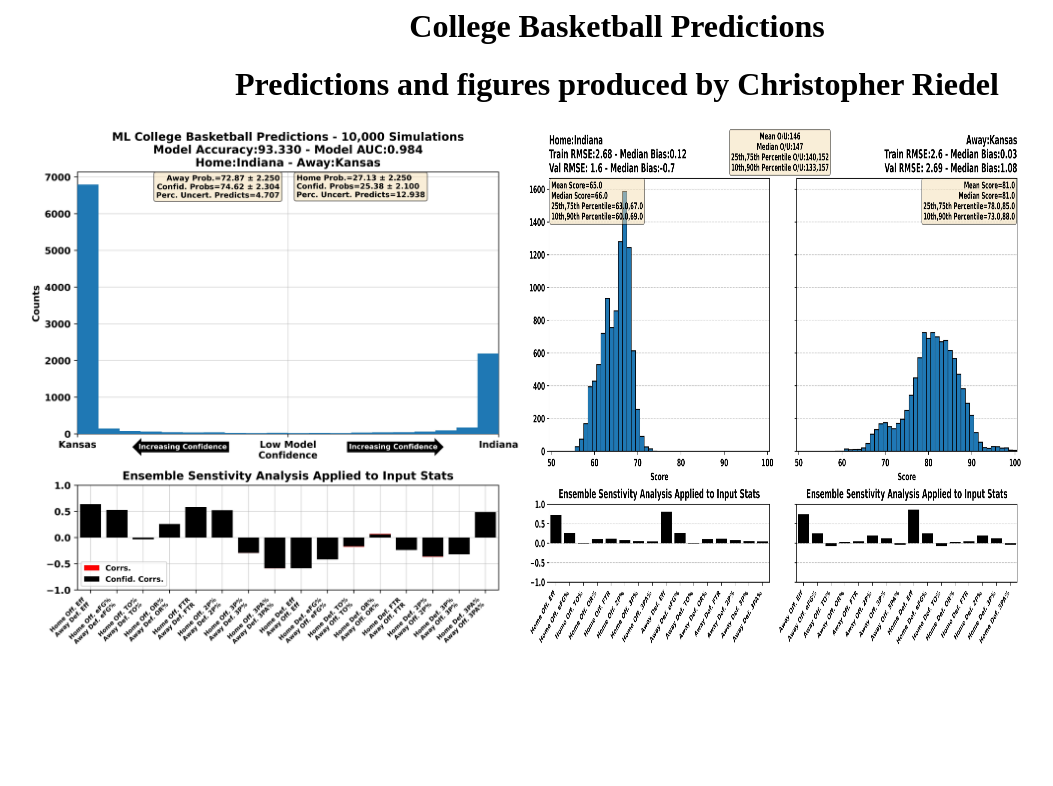
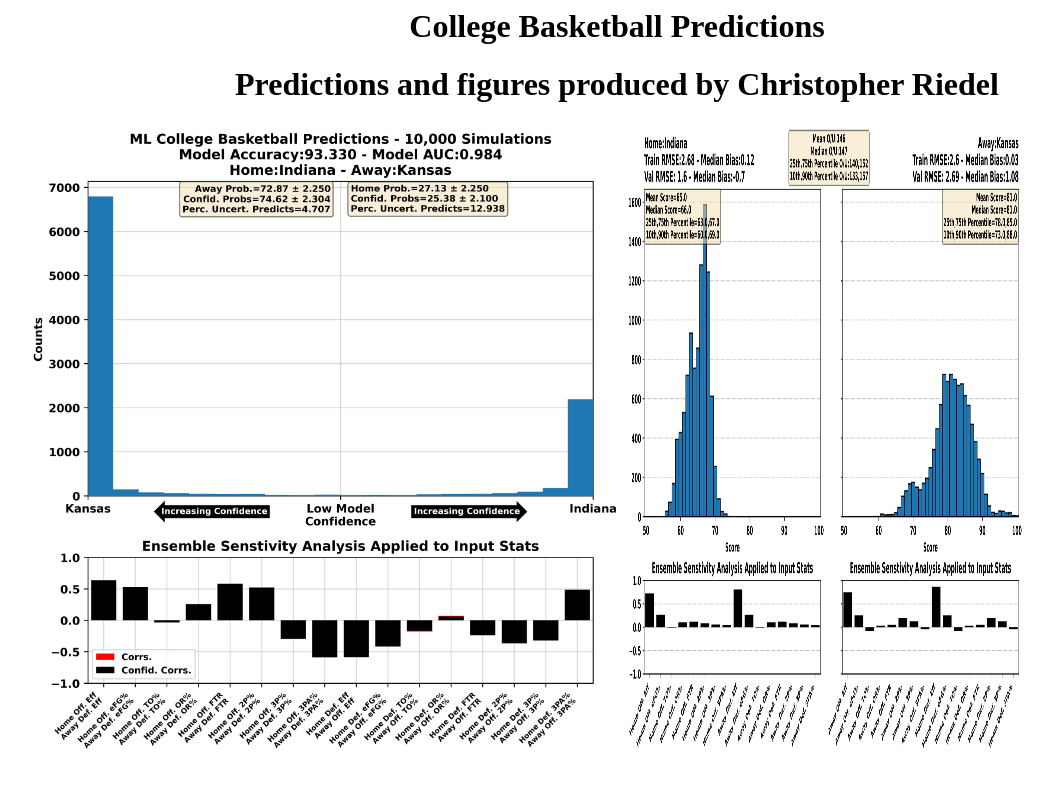
Before and after one commit to criedel40/collegebballpredicts.github.io, a plain HTML site: page 5baa61e4c9b93f3f0682250b6cf8331b7ee68fd8/index.html in a window 1280 px wide. Shown: the whole page, without its empty margins (23-1076 px from the left). Drawn offline with Linux system fonts and the light colour scheme.

Commit message:
Fig Update 3

```diff
--- a/5baa61e4c9b93f3f0682250b6cf8331b7ee68fd8/index.html
+++ b/5baa61e4c9b93f3f0682250b6cf8331b7ee68fd8/index.html
@@ -4,6 +4,6 @@
 </header>
 
 <figure class="half" style="display:flex">
-    <img style="width:500px" src="Figs/results_Indiana_Kansas.jpg",class="center">
-    <img style="width:500px" src="Figs/scoreprediction_Indiana_Kansas.jpg",class="center">
+    <img style="width:600px" src="Figs/results_Indiana_Kansas.jpg",class="center">
+    <img style="width:400px" src="Figs/scoreprediction_Indiana_Kansas.jpg",class="center">
 </figure>
```
